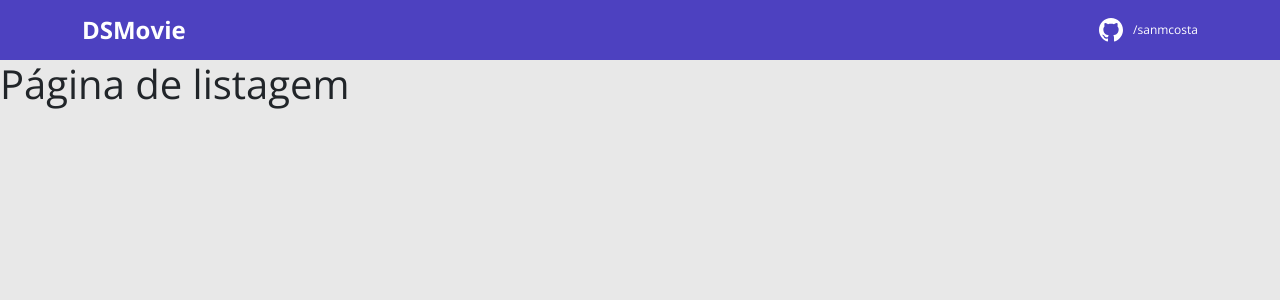
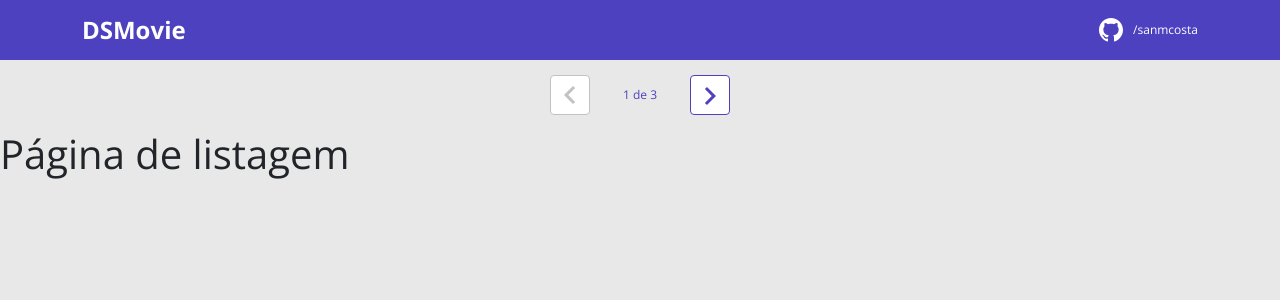
Before and after one commit to sanmcosta/dsmovie, a React (Create React App) app in the folder frontend/: page / in a window 1280 px wide. Shown: the top 300 px of the page. Built offline with nearby package versions, Linux system fonts and the light colour scheme.

Commit message:
Pagination layout

```diff
--- a/frontend/src/App.tsx
+++ b/frontend/src/App.tsx
@@ -6,11 +6,13 @@
 import Listing from 'pages/Listing';
 import Form from 'pages/Form';
 import Navbar from "components/Navbar";
+import Pagination from "components/Pagination";
 
 function App() {
   return (
     <BrowserRouter>
       <Navbar />
+      <Pagination />
       <Routes>
         <Route path="/" element={<Listing />} />
         <Route path="/form">
--- /dev/null
+++ b/frontend/src/components/Pagination/index.tsx
@@ -0,0 +1,20 @@
+import { ReactComponent as Arrow } from 'assets/img/arrow.svg';
+import './styles.css';
+
+function Pagination() {
+    return (
+        <div className="dsmovie-pagination-container">
+            <div className="dsmovie-pagination-box">
+                <button className="dsmovie-pagination-button" disabled={true} >
+                    <Arrow />
+                </button>
+                <p>{`${1} de ${3}`}</p>
+                <button className="dsmovie-pagination-button" disabled={false} >
+                    <Arrow className="dsmovie-flip-horizontal" />
+                </button>
+            </div>
+        </div>
+    );
+}
+
+export default Pagination;
--- /dev/null
+++ b/frontend/src/components/Pagination/styles.css
@@ -0,0 +1,53 @@
+.dsmovie-pagination-container {
+    padding: 15px 0;
+    display: flex;
+    justify-content: center;
+    align-items: center;
+}
+
+.dsmovie-pagination-box {
+    width: 180px;
+    display: flex;
+    justify-content: space-between;
+    align-items: center;
+}
+
+.dsmovie-pagination-box form {
+    width: 100%;
+    display: flex;
+}
+
+.dsmovie-pagination-button {
+    width: 40px;
+    height: 40px;
+    border-radius: 4px;
+    background-color: #fff;
+    display: flex;
+    justify-content: center;
+    align-items: center;
+    border: 1px solid var(--color-primary);
+    cursor: pointer;
+}
+
+.dsmovie-pagination-button svg {
+    filter: brightness(0) saturate(100%) invert(26%) sepia(19%) saturate(7395%) hue-rotate(234deg) brightness(89%) contrast(92%);
+}
+
+.dsmovie-pagination-button:disabled {
+    border: 1px solid #c2c2c2;
+    cursor: unset;
+}
+
+.dsmovie-pagination-button:disabled svg {
+    filter: none;
+}
+
+.dsmovie-pagination-container p {
+    margin: 0;
+    font-size: 12px;
+    color: var(--color-primary);
+}
+
+.dsmovie-flip-horizontal {
+    transform: rotate(180deg);
+}
```
Also changed, not shown: frontend/src/assets/img/arrow.svg (added).
